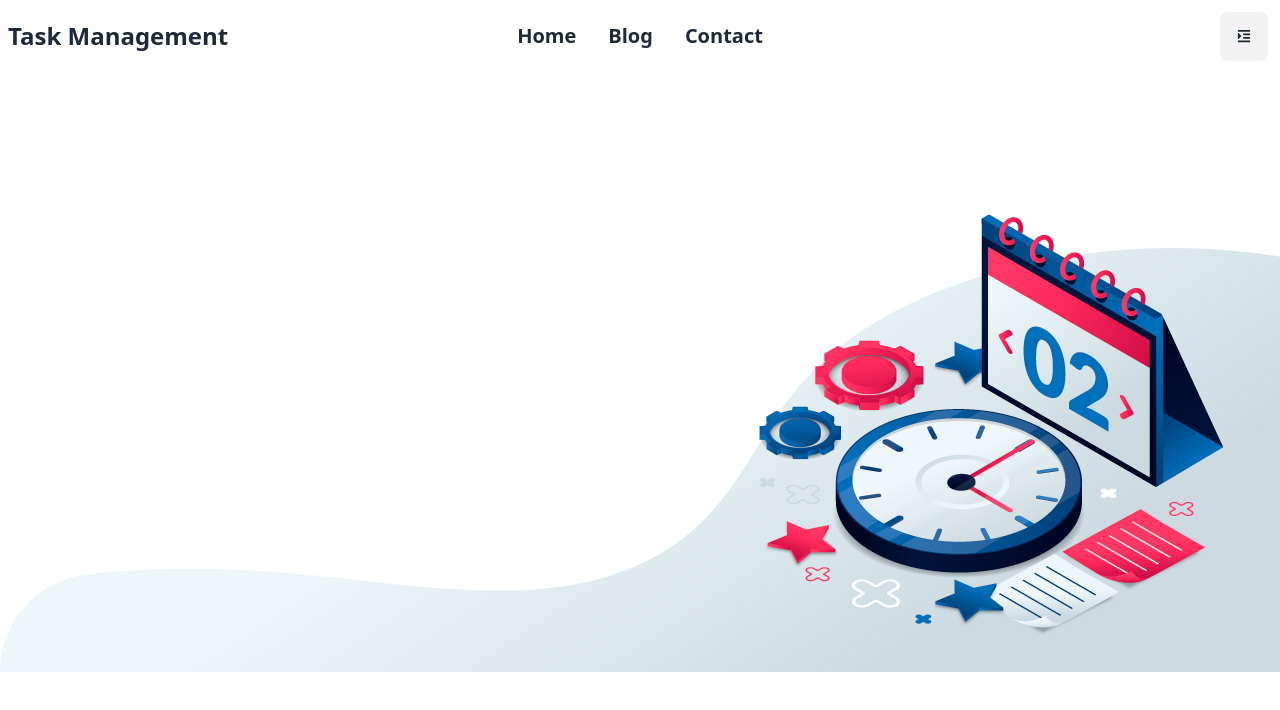
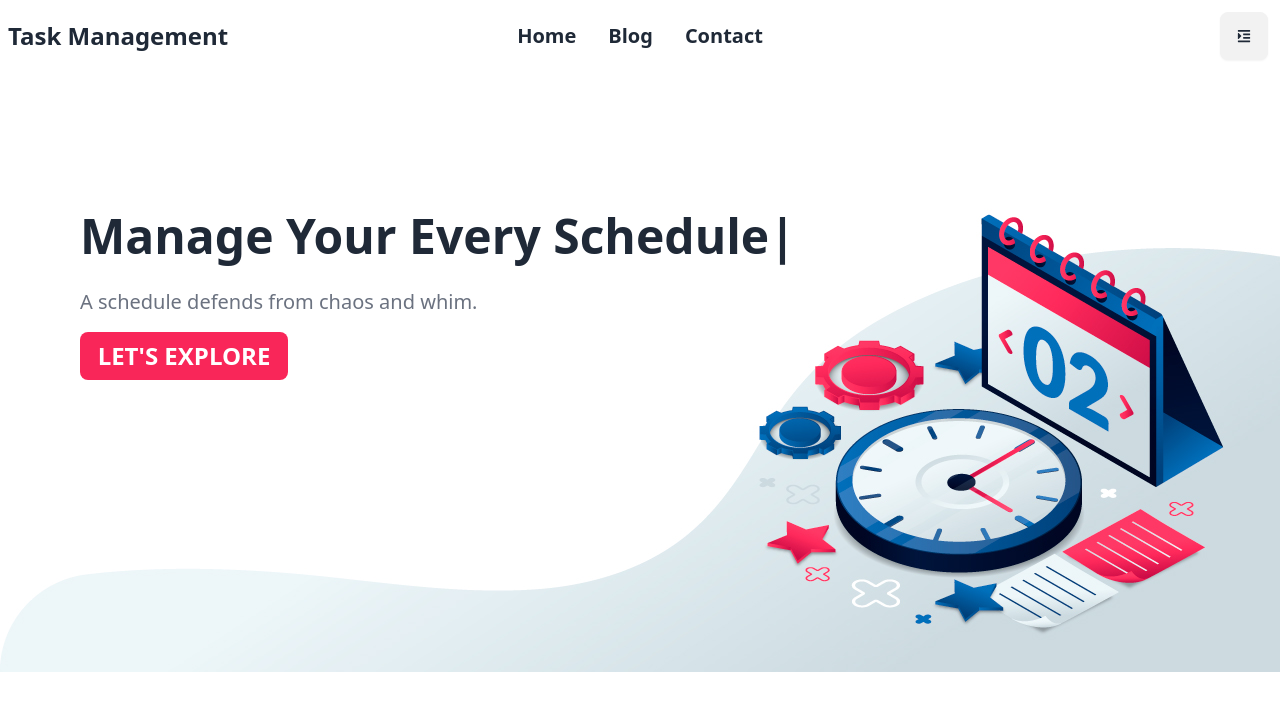
Before and after one commit to mehedi-murad/task-management-client, a React (Vite) app: page / in a window 1280 px wide. Shown: the top 710 px of the page. Built offline with nearby package versions, Linux system fonts and the light colour scheme.

Commit message:
banner content updated

```diff
--- a/package.json
+++ b/package.json
@@ -10,12 +10,14 @@
     "preview": "vite preview"
   },
   "dependencies": {
+    "aos": "^2.3.4",
     "localforage": "^1.10.0",
     "match-sorter": "^6.3.1",
     "react": "^18.2.0",
     "react-dom": "^18.2.0",
     "react-icons": "^4.12.0",
     "react-router-dom": "^6.21.0",
+    "react-type-animation": "^3.2.0",
     "sort-by": "^1.2.0"
   },
   "devDependencies": {
--- a/src/Pages/Banner/Banner.jsx
+++ b/src/Pages/Banner/Banner.jsx
@@ -1,9 +1,49 @@
+import { Link } from "react-router-dom";
 import bannerimg from "../../assets/banner/banner1.jpg"
+import Aos from "aos"
+import "aos/dist/aos.css"
+import { useEffect } from "react";
+import { TypeAnimation } from 'react-type-animation';
+
+
 
 const Banner = () => {
+    useEffect(()=>{
+        Aos.init({duration:2000})
+    },[])
     return (
         <div>
-            <img src={bannerimg} alt="" />
+            <img data-aos="fade-down" className="relative" src={bannerimg} alt="" />
+            <div className="absolute top-[25%] space-y-4 ml-20">
+                {/* <h2 data-aos="fade-right" className="text-5xl font-bold">Manage Your Every <br /> Schedule</h2> */}
+                <div>
+                <TypeAnimation
+                            sequence={[
+                                'Manage Your Every Schedule',
+                                1000,
+                                'Manage Your Every Task',
+                                1000,
+                            ]}
+                            speed={40}
+                            style={{ fontSize: '3em', fontWeight: 'bold' }}
+                            repeat={Infinity}
+                            />
+                </div>
+                <p data-aos="fade-left" className="text-xl text-gray-500">A schedule defends from chaos and whim.</p>
+                <div data-aos="fade-up" className="bg-[#F92659] hover:bg-[#001238] w-52 p-2 rounded-lg">
+                    <Link to="/">
+                        <h2 data-aos="zoom-out" className="text-2xl uppercase text-center font-bold text-white">let's explore</h2>
+                    </Link>
+                </div>
+                {/* <div className="flex space-x-4 text-2xl ml-14">
+                    <Link>
+                        <FaGithub />
+                    </Link>
+                    <Link>
+                        <FaLinkedin />
+                    </Link>
+                </div> */}
+            </div>
         </div>
     );
 };
```
Also changed, not shown: 1 other file (tests, documents, lock files or other folders).
